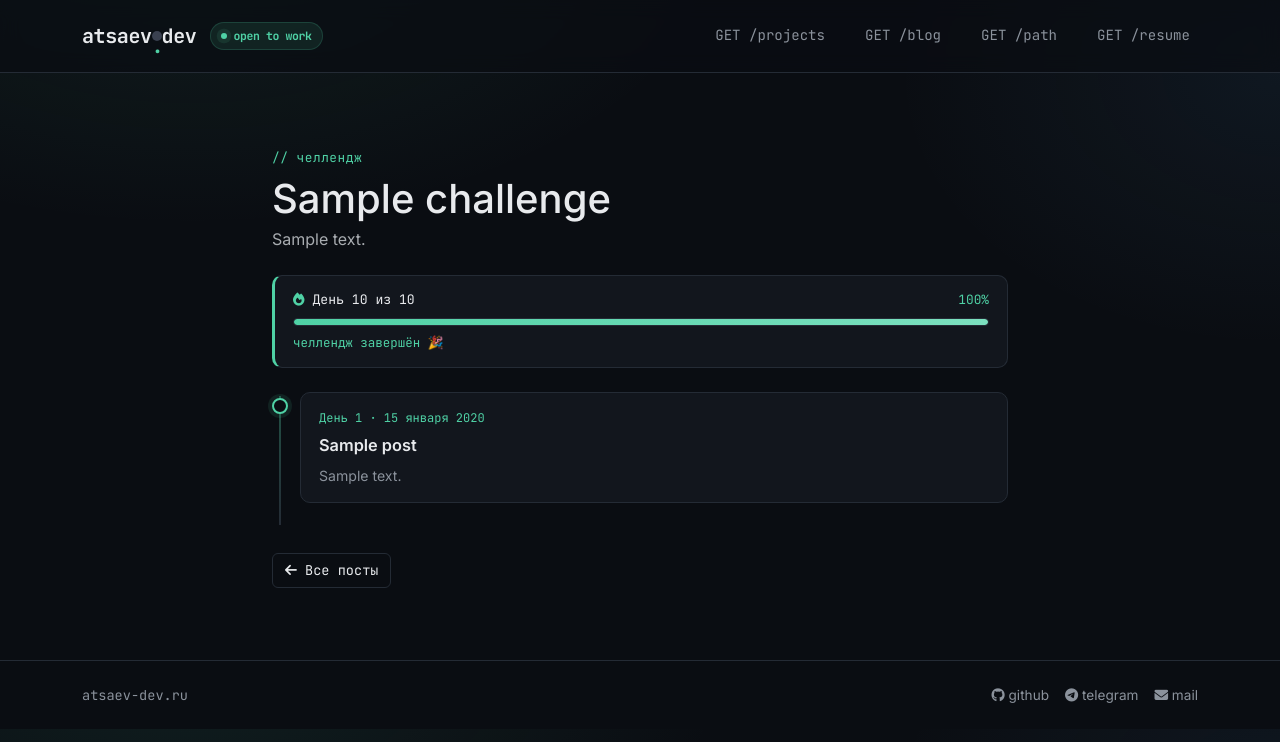
After one commit to Atsaev/django_site, a Django app: a page that uses blog/templates/blog/challenge_detail.html in a window 1280 px wide. The commit adds this page. Shown: the top 742 px of the page. Run offline with Django 5.2, Linux system fonts and the light colour scheme; data comes from the database, SQL or seed files in the repository; tables that the repository leaves empty hold one stand-in row (values such as "Sample post"); some libraries are stand-ins or nearby versions.

Commit message:
Refactor challenges to dedicated model with post FK

```diff
--- a/blog/models.py
+++ b/blog/models.py
@@ -8,25 +8,39 @@ from .translit import translit_slug
 
 
 class Challenge(models.Model):
-    """Активный челлендж: «День N из 30» на странице блога."""
-    name = models.CharField(max_length=100, verbose_name='Название')
+    """Челлендж: «День N из 30» — прогресс считается из дат, а не парсится из тегов."""
+    title = models.CharField(max_length=200, verbose_name='Название')  # «30 дней после курса»
+    slug = models.SlugField(unique=True, blank=True, verbose_name='Слаг')
     start_date = models.DateField(verbose_name='Дата старта')
-    days_total = models.PositiveIntegerField(default=30, verbose_name='Всего дней')
-    active = models.BooleanField(default=True, verbose_name='Активен')
+    total_days = models.PositiveIntegerField(default=30, verbose_name='Всего дней')
+    description = models.TextField(blank=True, verbose_name='Описание')
+    is_active = models.BooleanField(default=True, verbose_name='Активен')
 
     class Meta:
         verbose_name = 'Челлендж'
         verbose_name_plural = 'Челленджи'
+        ordering = ['-start_date']
 
     def __str__(self):
-        return self.name
+        return self.title
 
-    def day_number(self) -> int:
-        days = (date.today() - self.start_date).days + 1
-        return max(1, min(days, self.days_total))
+    def save(self, *args, **kwargs):
+        if not self.slug:
+            self.slug = translit_slug(self.title)
+        super().save(*args, **kwargs)
 
-    def progress(self) -> int:
-        return round(self.day_number() / self.days_total * 100)
+    @property
+    def current_day(self) -> int:
+        delta = (date.today() - self.start_date).days + 1
+        return max(0, min(delta, self.total_days))
+
+    @property
+    def progress_percent(self) -> int:
+        return round(self.current_day / self.total_days * 100)
+
+    def days_left(self) -> int:
+        """Сколько дней осталось до конца челленджа."""
+        return max(0, self.total_days - self.current_day)
 
 
 class JobSearchStats(models.Model):
@@ -100,6 +114,11 @@ class Post(models.Model):
         Category, on_delete=models.SET_NULL, null=True, blank=True,
         related_name='posts', verbose_name='Категория',
     )
+    challenge = models.ForeignKey(
+        Challenge, on_delete=models.SET_NULL, null=True, blank=True,
+        related_name='posts', verbose_name='Челлендж',
+    )
+    day_number = models.PositiveIntegerField(null=True, blank=True, verbose_name='День N')
     project_slug = models.CharField(
         max_length=100, blank=True, verbose_name='Проект (слаг на главной)',
         help_text='Слаг проекта из /admin/portfolio/project/ — ссылка на его карточку на главной',
@@ -121,4 +140,8 @@ class Post(models.Model):
     def save(self, *args, **kwargs):
         if not self.slug:
             self.slug = translit_slug(self.title)
+        # автопростановка дня: следующий после последнего в этом челлендже
+        if self.challenge_id and self.day_number is None:
+            last = self.challenge.posts.aggregate(models.Max('day_number'))
+            self.day_number = (last['day_number__max'] or 0) + 1
         super().save(*args, **kwargs)
--- /dev/null
+++ b/blog/templates/blog/challenge_detail.html
@@ -0,0 +1,46 @@
+{% extends "base.html" %}
+{% block title %}{{ challenge.title }} — atsaev-dev.ru{% endblock %}
+
+{% block content %}
+<section class="container py-5" style="max-width: 760px;">
+  <div class="section-eyebrow mb-2">// челлендж</div>
+  <h1 class="mb-1">{{ challenge.title }}</h1>
+  {% if challenge.description %}<p class="text-muted mb-4">{{ challenge.description }}</p>{% endif %}
+
+  <div class="challenge-card my-4">
+    <div class="d-flex justify-content-between align-items-center mb-2 gap-3 flex-wrap">
+      <span class="challenge-label mono"><i class="fa-solid fa-fire"></i> День {{ challenge.current_day }} из {{ challenge.total_days }}</span>
+      <span class="challenge-day mono">{{ challenge.progress_percent }}%{% if challenge.days_left %} · осталось {{ challenge.days_left }} дн.{% endif %}</span>
+    </div>
+    <div class="progress" role="progressbar"
+         aria-label="{{ challenge.title }}"
+         aria-valuenow="{{ challenge.progress_percent }}"
+         aria-valuemin="0" aria-valuemax="100">
+      <div class="progress-bar" style="width: {{ challenge.progress_percent }}%;"></div>
+    </div>
+    {% if challenge.current_day >= challenge.total_days %}
+    <div class="challenge-done mono">челлендж завершён 🎉</div>
+    {% endif %}
+  </div>
+
+  <div class="timeline">
+    {% for post in posts %}
+    <div class="timeline-item">
+      <div class="timeline-dot"></div>
+      <div class="timeline-card">
+        <div class="timeline-date mono">
+          {% if post.day_number %}День {{ post.day_number }}{% if post.published_at %} · {% endif %}{% endif %}
+          {{ post.published_at|date:"j E Y" }}
+        </div>
+        <a href="{% url 'post_detail' post.slug %}" class="timeline-title">{{ post.title }}</a>
+        {% if post.excerpt %}<p class="timeline-excerpt">{{ post.excerpt }}</p>{% endif %}
+      </div>
+    </div>
+    {% empty %}
+    <p class="text-muted">В этом челлендже постов пока нет.</p>
+    {% endfor %}
+  </div>
+
+  <a href="{% url 'post_list' %}" class="btn btn-outline-mono mt-4"><i class="fa-solid fa-arrow-left"></i> Все посты</a>
+</section>
+{% endblock %}
--- a/blog/views.py
+++ b/blog/views.py
@@ -33,7 +33,7 @@ def post_list(request, category_slug=None):
         'posts': posts,
         'categories': Category.objects.all(),
         'current_category': current,
-        'active_challenge': Challenge.objects.filter(active=True).first(),
+        'active_challenge': Challenge.objects.filter(is_active=True).first(),
         'job_stats': _job_stats(),
     }
     # htmx-запрос: отдаём только фрагмент ленты (без обёртки страницы)
@@ -48,6 +48,21 @@ def _job_stats():
     if not stats or not (stats.applications or stats.interviews or stats.offers):
         return None
     return stats
+
+
+def challenge_detail(request, slug):
+    """Страница челленджа: прогресс-бар + таймлайн постов по дням."""
+    challenge = get_object_or_404(Challenge, slug=slug)
+    posts = (
+        challenge.posts.filter(status='published')
+        .select_related('category')
+        .prefetch_related('tags')
+        .order_by('day_number', 'published_at')
+    )
+    return render(request, 'blog/challenge_detail.html', {
+        'challenge': challenge,
+        'posts': posts,
+    })
 
 
 def post_detail(request, slug):
--- a/config/urls.py
+++ b/config/urls.py
@@ -20,9 +20,12 @@ from django.conf.urls.static import static
 from django.contrib import admin
 from django.urls import include, path
 
+from blog.views import challenge_detail
+
 urlpatterns = [
     path("admin/", admin.site.urls),
     path("ckeditor5/", include("django_ckeditor_5.urls")),
+    path("challenge/<slug:slug>/", challenge_detail, name="challenge_detail"),
     path("", include("portfolio.urls")),
     path("blog/", include("blog.urls")),
     path("resume/", include("resume.urls")),
--- a/portfolio/views.py
+++ b/portfolio/views.py
@@ -1,6 +1,6 @@
 from django.shortcuts import render
 
-from blog.models import Post
+from blog.models import Challenge, Post
 
 from .models import Project
 
@@ -14,5 +14,6 @@ def home(request):
         {
             "projects": projects,
             "latest_posts": latest_posts,
+            "active_challenge": Challenge.objects.filter(is_active=True).first(),
         },
     )
--- a/static/css/main.css
+++ b/static/css/main.css
@@ -168,7 +168,8 @@ body {
 #feed.htmx-request { opacity: 0.55; transition: opacity 0.15s ease; }
 
 /* виджет челленджа «День N из 30» */
-.challenge-card {
+.challenge-card,
+.challenge-progress {
   background: var(--surface);
   border: 1px solid var(--border);
   border-left: 3px solid var(--accent);
@@ -183,19 +184,42 @@ body {
   gap: 8px;
 }
 .challenge-label i { color: var(--accent); }
+.challenge-link { color: var(--accent); text-decoration: none; }
+.challenge-link:hover { text-decoration: underline; }
 .challenge-day { color: var(--accent); font-size: 0.8rem; white-space: nowrap; }
-.challenge-card .progress {
+.challenge-card .progress,
+.challenge-progress .progress,
+.challenge-strip .progress {
   background: var(--surface-2);
   border: 1px solid var(--border);
   height: 8px;
   border-radius: 999px;
   overflow: hidden;
 }
-.challenge-card .progress-bar {
+.challenge-card .progress-bar,
+.challenge-progress .progress-bar,
+.challenge-strip .progress-bar {
   background: linear-gradient(90deg, var(--accent), #7ce0bf);
   border-radius: 999px;
 }
 .challenge-done { color: var(--accent); font-size: 0.78rem; margin-top: 8px; }
+.challenge-more { margin-top: 8px; }
+.challenge-more a {
+  color: var(--text-muted);
+  font-size: 0.78rem;
+  font-family: 'JetBrains Mono', monospace;
+  text-decoration: none;
+}
+.challenge-more a:hover { color: var(--accent); }
+
+/* полоса челленджа на главной */
+.challenge-strip {
+  background: var(--surface);
+  border: 1px solid var(--border);
+  border-left: 3px solid var(--accent);
+  border-radius: 12px;
+  padding: 16px 20px;
+}
 
 /* статистика поиска работы */
 .stat-chip {
```
Also changed, not shown: blog/admin.py (+5 -4 lines), blog/templates/blog/post_detail.html (+18 -0 lines), blog/templates/blog/post_list.html (+9 -6 lines), blog/tests.py (+70 -11 lines), portfolio/templates/portfolio/home.html (+19 -0 lines), blog/migrations/0007_challenge_refactor.py (added), blog/migrations/0008_backfill_challenge_slugs.py (added).
